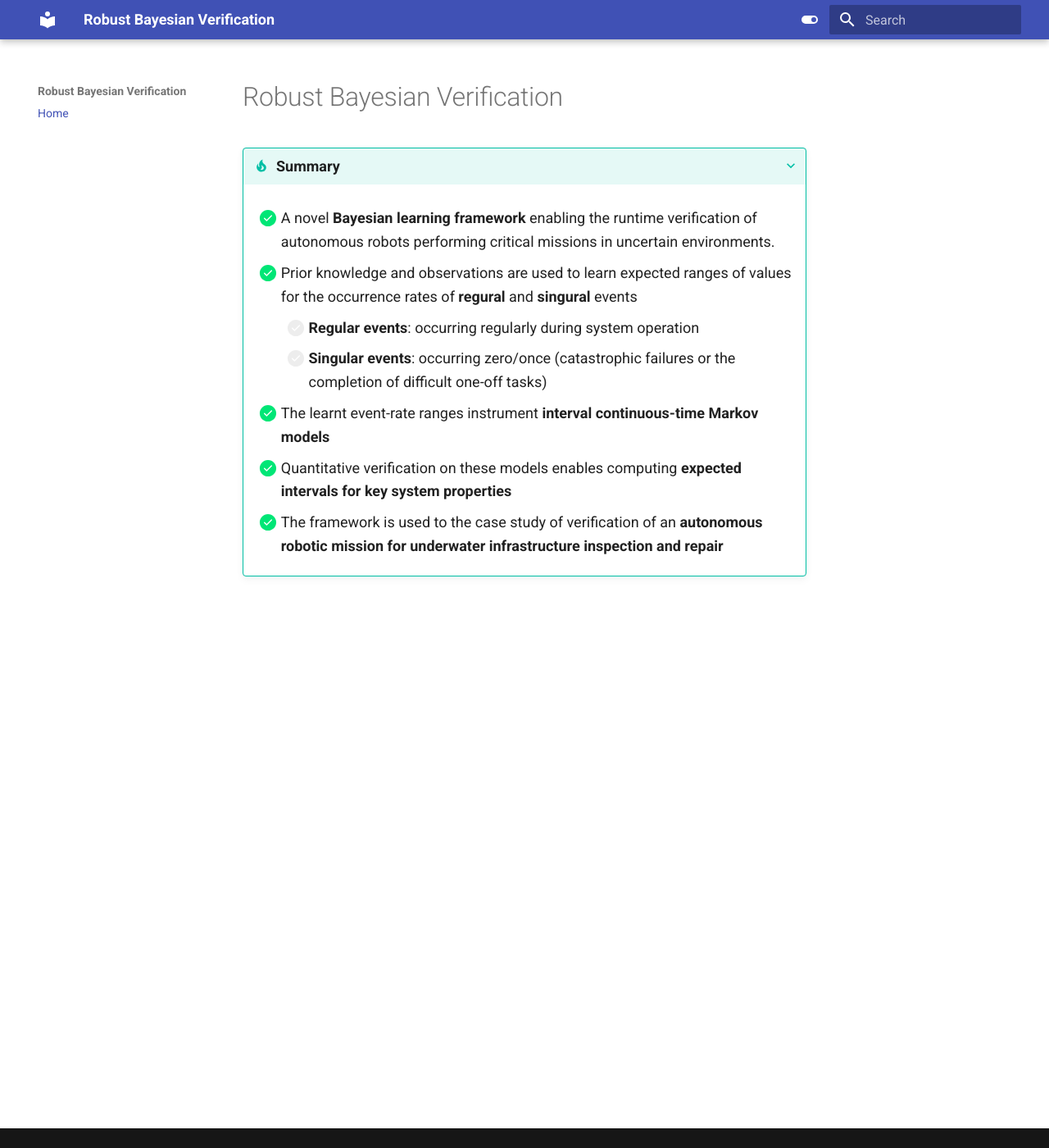
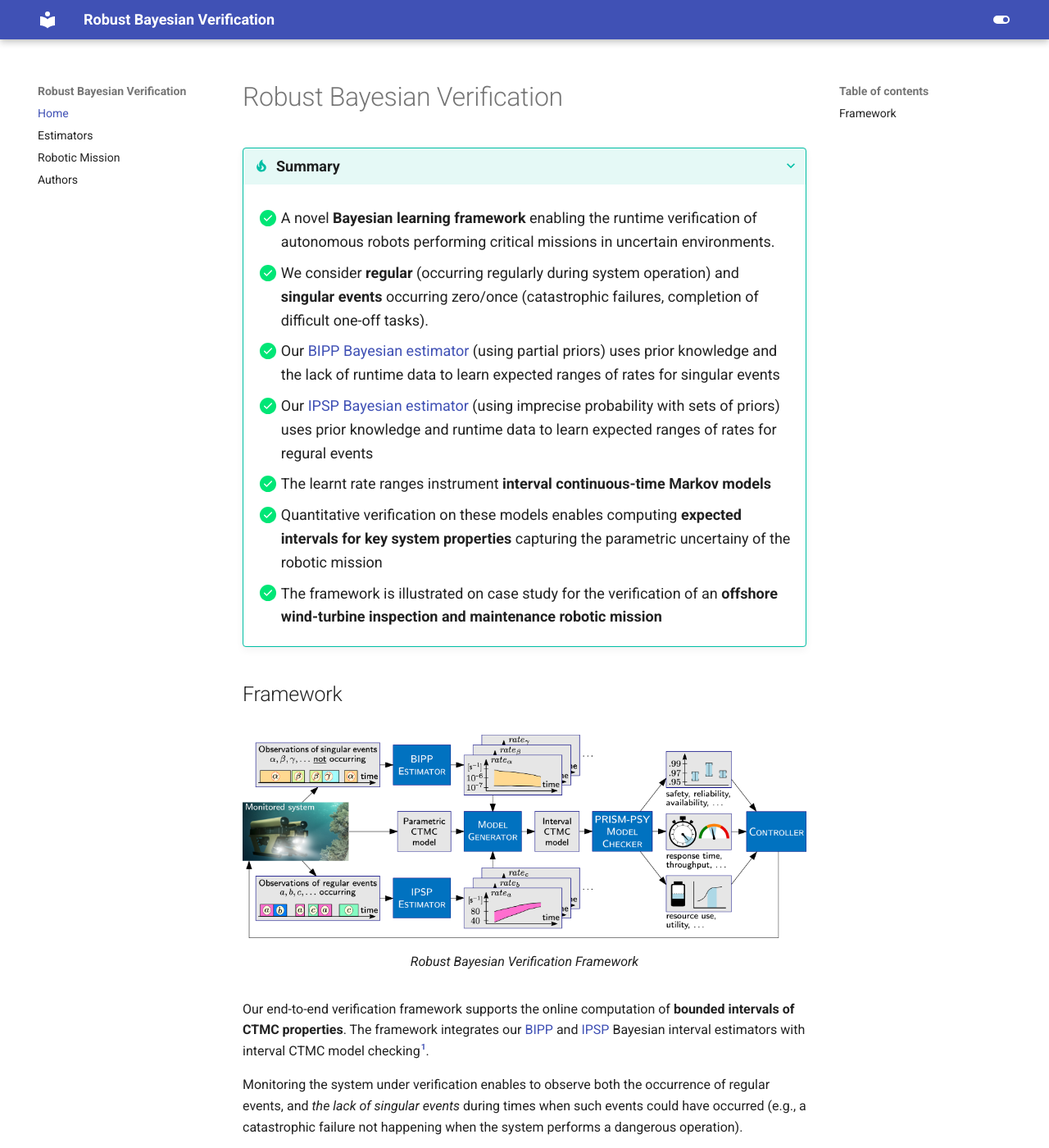
Before and after one commit to gerasimou/RBV, an MkDocs documentation site: the page built from docs/index.md, in a window 1280 px wide and 1400 px high. Shown: the whole window at 82% size. Built offline with MkDocs 1.6.1 and Material for MkDocs 9.7.7, drawn with Linux system fonts in a browser that asks for light colours; some of the changed text lies outside the part shown.

Commit message:
front page done

```diff
--- a/docs/index.md
+++ b/docs/index.md
@@ -11,13 +11,47 @@ hide:
 ???+ tip "Summary"
     - [x] A novel **Bayesian learning framework** enabling the runtime verification of autonomous robots performing critical missions in uncertain environments.
 
-    - [x] Prior knowledge and observations are used to learn expected ranges of values for the occurrence rates of **regural** and **singural** events
+    - [x] We consider **regular** (occurring regularly during system operation) and **singular events** occurring zero/once (catastrophic failures, completion of difficult one-off tasks).
 
-        - [ ] **Regular events**: occurring regularly during system operation
-        - [ ] **Singular events**: occurring zero/once (catastrophic failures or the completion of difficult one-off tasks)
+    - [x] Our [BIPP Bayesian estimator](estimators.md#bipp-estimator) (using partial priors) uses prior knowledge and the lack of runtime data to learn expected ranges of rates  for singular events
 
-    - [x] The learnt event-rate ranges instrument **interval continuous-time Markov models**
+    - [x] Our [IPSP Bayesian estimator](estimators.md#ipsp-estimator) (using imprecise probability with sets of priors) uses prior knowledge and runtime data to learn expected ranges of rates for regural events
 
-    - [x] Quantitative verification on these models enables computing **expected intervals for key system properties**
+    - [x] The learnt rate ranges instrument **interval continuous-time Markov models**
 
-    - [x] The framework is used to the case study of verification of an **autonomous robotic mission for underwater infrastructure inspection and repair**
+    - [x] Quantitative verification on these models enables computing **expected intervals for key system properties** capturing the parametric uncertainy of the robotic mission
+
+    - [x] The framework is illustrated on  case study for the verification of an **offshore wind-turbine inspection and maintenance robotic mission**
+    <!-- **autonomous robotic mission for underwater infrastructure inspection and repair** -->
+
+<!-- - [x]  Prior knowledge and runtime observations are used to learn expected ranges of rates values for regural and singural events -->
+<!-- - catastrophic failures, completion of difficult one-off tasks) -->
+
+<!-- [ ] For **regular events**, we developed a Bayesian inference using imprecise probability with sets of priors (IPSP) estimator -->
+<!-- - [ ] For **singular events**, we developed a Bayesian inference using partial priors (BIPP) estimator -->
+
+
+
+## Framework
+
+<figure markdown>
+  ![Robust Bayesian Verification Framework](assets/images/diagramFramework.png "Robust Bayesian Verification Framework")
+  <figcaption>Robust Bayesian Verification Framework</figcaption>
+</figure>
+
+
+Our end-to-end verification framework supports the online computation of **bounded intervals of CTMC properties**.
+The framework integrates our [BIPP](estimators.md#bipp-estimator) and [IPSP](estimators.md#ipsp-estimator) Bayesian interval estimators with interval CTMC model checking[^1].
+
+Monitoring the system under verification enables to observe both the occurrence of regular events, and *the lack of singular events* during times when such events could have occurred (e.g., a catastrophic failure not happening when the system performs a dangerous operation).
+
+Our online [BIPP estimator](estimators.md#bipp-estimator) and [IPSP estimator](estimators.md#ipsp-estimator) use these observations to calculate expected ranges for the rates of the monitored events, enabling a _Model Generator_ to continually synthesise up-to-date interval CTMCs that model the evolving behaviour of the system.
+
+The interval CTMCs are synthesised from a parametric CTMC model that captures the structural aspects of the system under verification. The synthesised CTMCs are then continually verified by the _PRISM-PSY Model Checker_[^2] to compute value intervals for key system properties. These properties range from dependability (e.g., safety, reliability and availability) and performance (e.g., response time and throughput) properties to resource use and system utility.
+
+Finally, changes in the value ranges of these properties may prompt the dynamic reconfiguration of the system by a _Controller_ module responsible for ensuring that the system requirements are satisfied at all times.
+
+
+
+[^1]: Lubos Brim, Milan Ceska, Sven Drazan, and David Safranek. Exploring parameter space of stochastic  biochemical systems using quantitative model checking. In Computer Aided Verification (CAV), pages 107–123, 2013.
+[^2]: Milan Ceska, Petr Pilar, Nicola Paoletti, Lubos Brim, and Marta Kwiatkowska. PRISM-PSY: Precise GPU-accelerated parameter synthesis for stochastic systems. In Tools and Algorithms for the Construction and Analysis of Systems, volume 9636 of LNCS, pages 367–384, 2016.
--- a/mkdocs.yml
+++ b/mkdocs.yml
@@ -77,6 +77,12 @@ markdown_extensions:
   - pymdownx.tasklist:
       custom_checkbox: true
 
+  #HTML
+  - md_in_html
+
+  #footnotes
+  - footnotes
+
 
 extra_javascript:
   - javascripts/mathjax.js
@@ -96,9 +102,16 @@ extra_css:
   - stylesheets/extra.css
 
 
+plugins:
+  - glightbox
+
 
 nav:
   - Home: index.md
+  - Estimators: estimators.md
+  - Robotic Mission: caseStudy.md
+  - Authors: authors.md
+
   # - tutorials.md
   # - reference.md
   # - explanation.md
```
Also changed, not shown: docs/estimators.md (added, +6 -0 lines), docs/howToGuide.md (+32 -3 lines), docs/assets/images/diagramFramework.png (added), docs/authors.md (added), docs/caseStudy.md (added), 1 other file.
